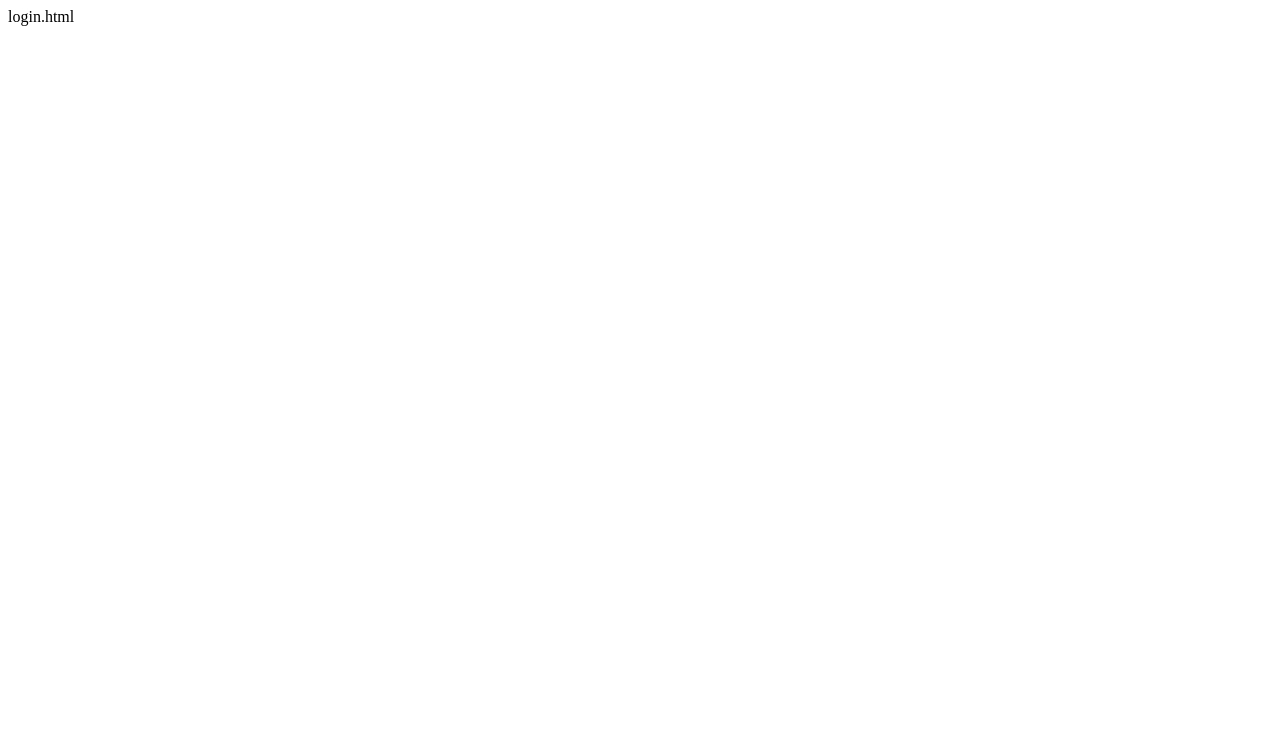
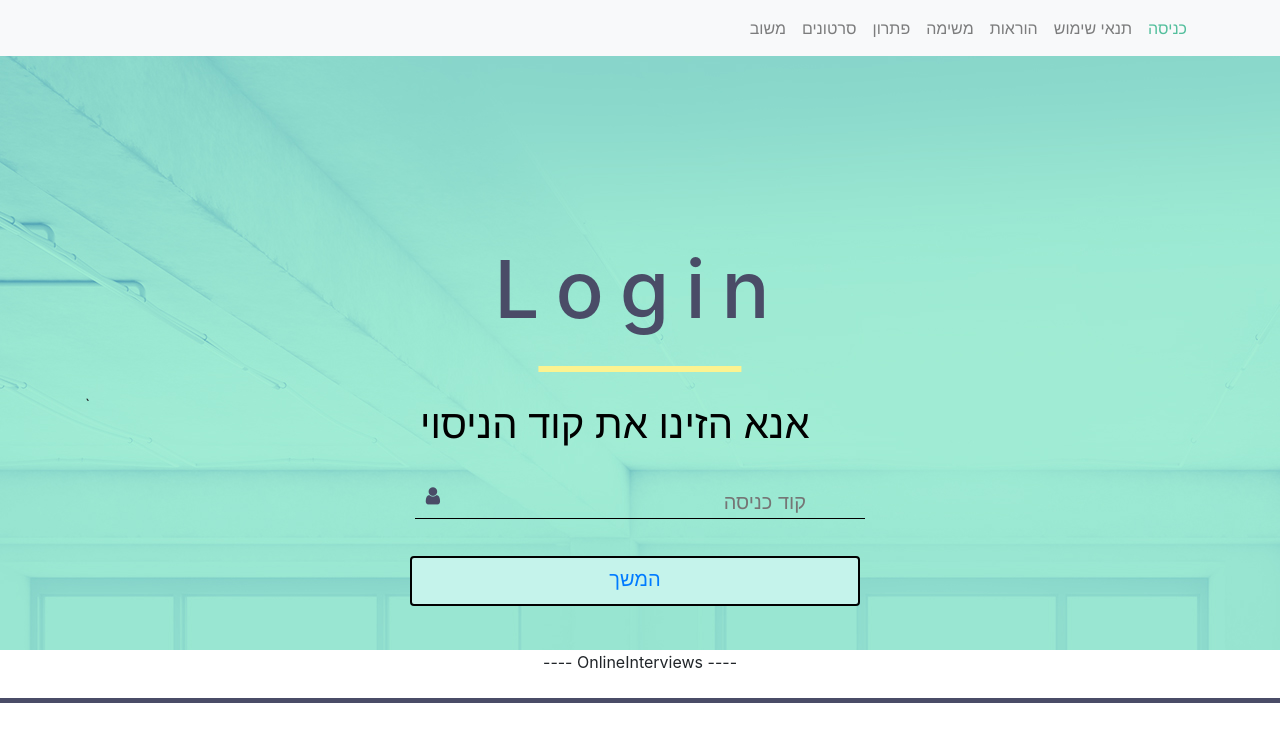
Before and after one commit to iris2305/online, a plain HTML site: page index.html in a window 1280 px wide. Drawn offline with nearby package versions, Linux system fonts and the light colour scheme; files that its build step writes are made by us from their sources; files whose address does not match are found by name.

Commit message:
Update index.html

```diff
--- a/index.html
+++ b/index.html
@@ -1 +1,91 @@
-login.html
+<!DOCTYPE html>
+<html lang="he" dir="rtl">
+
+<head>
+
+    <meta charset="UTF-8">
+    <meta name="viewport" content="width=device-width, initial-scale=1.0">
+
+    <title>Login</title>
+    <!--favicon-->
+    <link rel="icon" type="image/png" href="/onlineInterviews/Images/favicon.jpg">
+
+    <!--bootstrap cdn-->
+    <link rel="stylesheet" href="https://maxcdn.bootstrapcdn.com/bootstrap/4.0.0/css/bootstrap.min.css">
+    <!--font awesome Icon cdn-->
+    <link href="https://stackpath.bootstrapcdn.com/font-awesome/4.7.0/css/font-awesome.min.css" rel="stylesheet"
+        integrity="sha384-wvfXpqpZZVQGK6TAh5PVlGOfQNHSoD2xbE+QkPxCAFlNEevoEH3Sl0sibVcOQVnN" crossorigin="anonymous">
+
+    <!--custom css-->
+    <link rel="stylesheet" href="/onlineInterviews/Pages/Login/Static/CSS/LoginPageStyle.css">
+
+</head>
+<script defer src="Login.js"></script>
+<body dir="auto">
+
+        <!--navigation bar-->
+    <nav class="navbar navbar-expand-lg navbar-light bg-light">
+        <div class="container" dir="rtl">
+            <button class="navbar-toggler" type="button" data-toggle="collapse" data-target="#navbarNavAltMarkup"
+                aria-controls="navbarNavAltMarkup" aria-expanded="false" aria-label="Toggle navigation">
+                <span class="navbar-toggler-icon"></span>
+            </button>
+            <div class="collapse navbar-collapse" id="navbarNavAltMarkup">
+                <div class="navbar-nav">
+                    <a class="nav-item nav-link active" href="">כניסה <span class="sr-only">(current)</span></a>
+                    <a class="nav-item nav-link" href="">תנאי שימוש</a>
+                    <a class="nav-item nav-link" href="">הוראות</a>
+                    <a class="nav-item nav-link" href="">משימה</a>
+                    <a class="nav-item nav-link" href="">פתרון</a>
+                    <a class="nav-item nav-link" href="">סרטונים</a>
+                    <a class="nav-item nav-link" href="">משוב</a>
+                </div>
+            </div>
+        </div>
+    </nav>
+
+    <!--end navigation bar-->
+
+    <!--login section-->
+
+    <section class="login-page-site">
+        <div class="head-text text-center">
+            <h1>Login</h1>
+        </div>
+        <br>
+        </br>
+        <div class="container">
+            <form id="form" method="POST" enctype="multipart/form-data" action=”/todo”>
+`               <div Code="error"></div>
+                <div class="login-form" dir="auto">
+
+                    <div class="textbox">
+                        <h1 >אנא הזינו את קוד הניסוי</h1>
+                        <br>
+                        <i class="fa fa-user" aria-hidden="true"></i>
+                        <input type="number" placeholder="קוד כניסה" name="Code" value="">
+                    </div>
+                    <br>
+
+                    <div class="btn">
+                        <a href="/onlineInterviews/Pages/TermsOfUse/Tamplates/TermsOfUse.html" >המשך</a>
+                    </div>
+                </div>
+            </form>
+            <script src="/onlineInterviews/Pages/Login/Tamplates/Login.js"></script>
+        </div>
+    </section>
+
+    <!--end login section-->
+
+    <!-- footer -->
+    <footer>
+        <div class="text-center footer">
+            <p>---- OnlineInterviews ---- </p>
+        </div>
+    </footer>
+    <!--end footer-->
+
+</body>
+
+</html>
```
